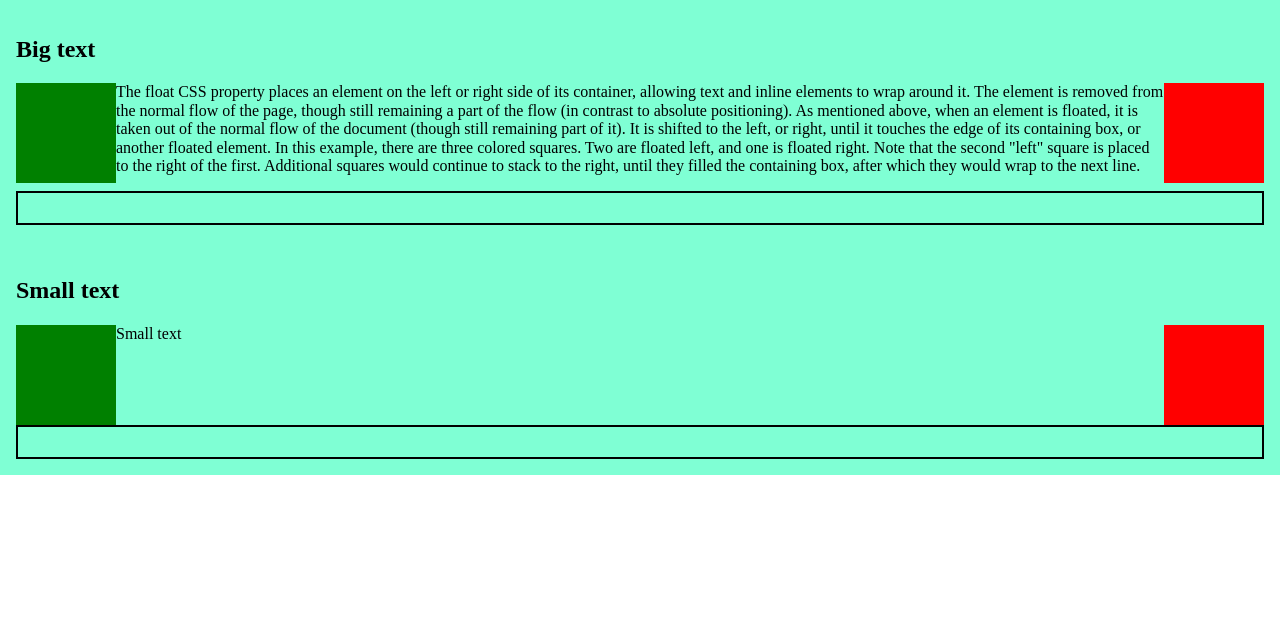
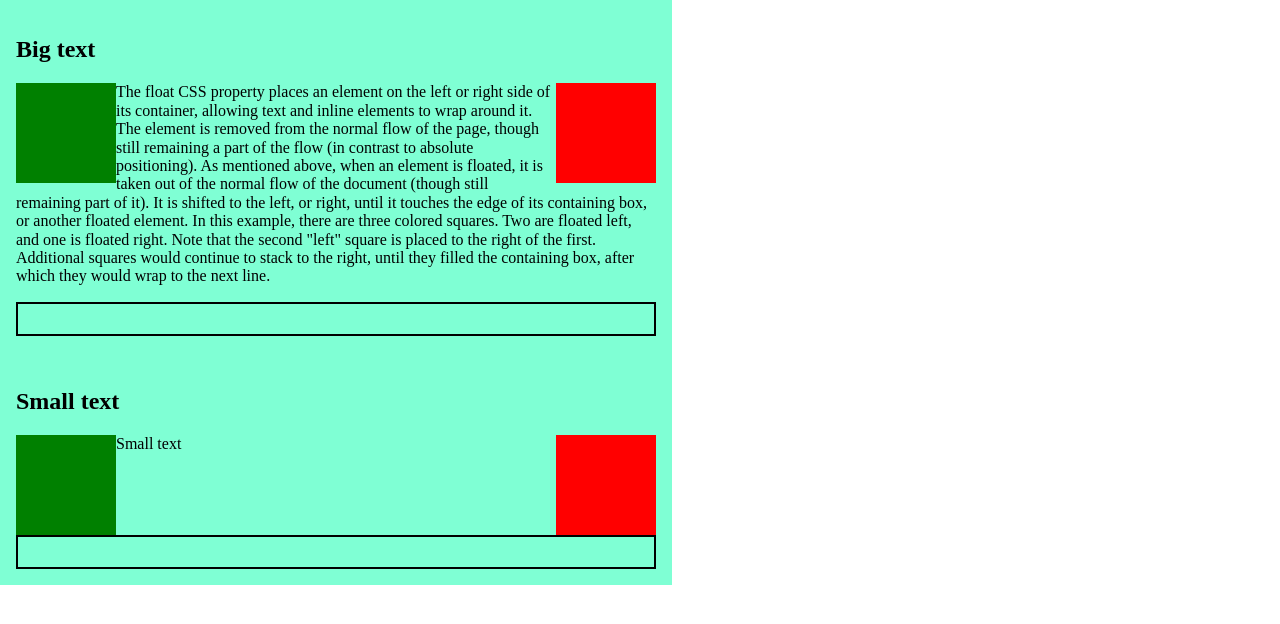
Before and after one commit to Alex666777666/Clearfix, a plain HTML site: page index.html in a window 1280 px wide. Drawn offline with nearby package versions, Linux system fonts and the light colour scheme.

Commit message:
Update styles.css

```diff
--- a/styles.css
+++ b/styles.css
@@ -1,6 +1,7 @@
 .container {
-  box-sizing: 50%;
+  width: 50%;
 }
+
 .green {
   float: left;
   background-color: green;
```
